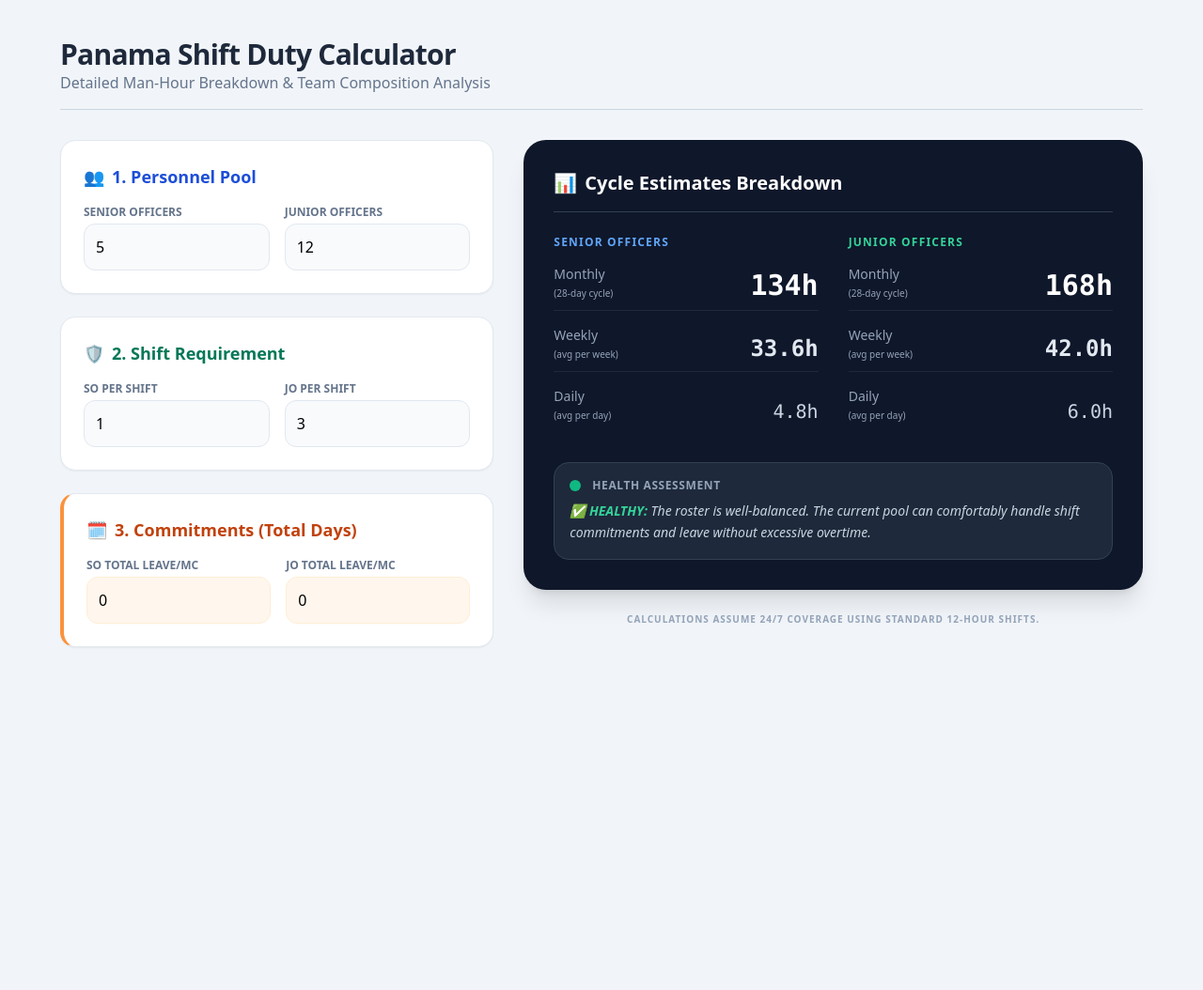
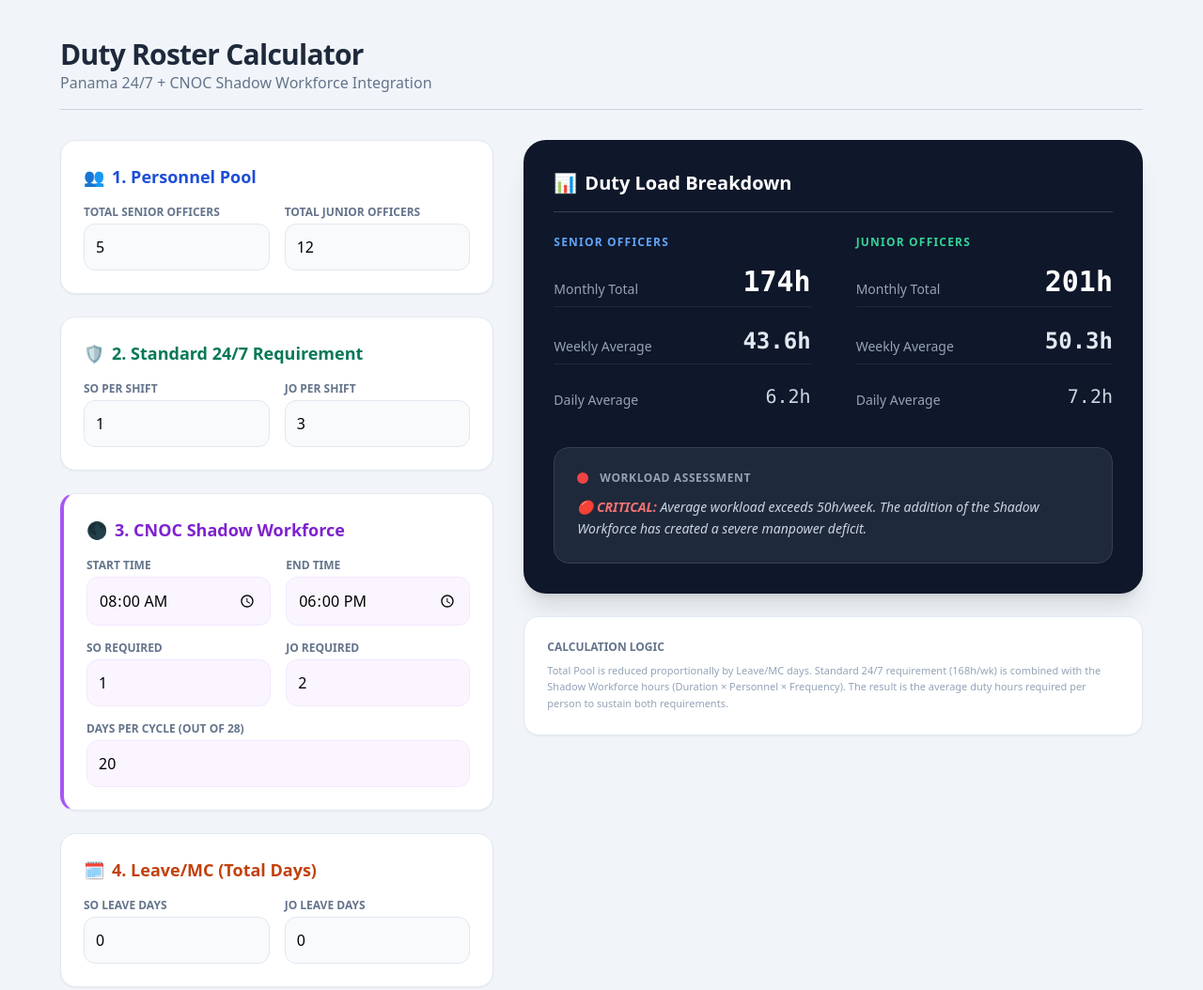
Before and after one commit to woolajabigem/duty-calculator, a plain HTML site: page index.html in a window 1280 px wide. Shown: the whole page at 94% size. Before the commit the page ends 800 px from the top, so only its background shows below. Drawn offline with nearby package versions, Linux system fonts and the light colour scheme.

Commit message:
Update index.html

```diff
--- a/index.html
+++ b/index.html
@@ -3,20 +3,21 @@
 <head>
     <meta charset="UTF-8">
     <meta name="viewport" content="width=device-width, initial-scale=1.0">
-    <title>Duty Roster Breakdown</title>
+    <title>Duty Roster & Shadow Workforce Calc</title>
     <script src="https://cdn.tailwindcss.com"></script>
 </head>
 <body class="bg-slate-100 min-h-screen p-4 md:p-10 font-sans">
     <div class="max-w-6xl mx-auto">
         <header class="mb-8 border-b border-slate-300 pb-4">
-            <h1 class="text-3xl font-extrabold text-slate-800 tracking-tight">Panama Shift Duty Calculator</h1>
-            <p class="text-slate-500 font-medium">Detailed Man-Hour Breakdown & Team Composition Analysis</p>
+            <h1 class="text-3xl font-extrabold text-slate-800 tracking-tight">Duty Roster Calculator</h1>
+            <p class="text-slate-500 font-medium">Panama 24/7 + CNOC Shadow Workforce Integration</p>
         </header>
 
         <div class="grid grid-cols-1 lg:grid-cols-12 gap-8">
 
-            <!-- Left Side: Inputs (4 Columns) -->
+            <!-- Left Side: Inputs -->
             <div class="lg:col-span-5 space-y-6">
+
                 <!-- 1. Total Pool -->
                 <div class="bg-white p-6 rounded-2xl shadow-sm border border-slate-200">
                     <h2 class="text-lg font-bold mb-4 text-blue-700 flex items-center">
@@ -24,73 +25,104 @@
                     </h2>
                     <div class="grid grid-cols-2 gap-4">
                         <div>
-                            <label class="block text-xs font-semibold uppercase text-slate-500 mb-1">Senior Officers</label>
-                            <input type="number" id="poolSO" value="5" class="w-full p-3 bg-slate-50 border border-slate-200 rounded-xl focus:ring-2 focus:ring-blue-500 outline-none" oninput="calculate()">
+                            <label class="block text-xs font-semibold uppercase text-slate-500 mb-1">Total Senior Officers</label>
+                            <input type="number" id="poolSO" value="5" class="w-full p-3 bg-slate-50 border border-slate-200 rounded-xl outline-none focus:ring-2 focus:ring-blue-500" oninput="calculate()">
                         </div>
                         <div>
-                            <label class="block text-xs font-semibold uppercase text-slate-500 mb-1">Junior Officers</label>
-                            <input type="number" id="poolJO" value="12" class="w-full p-3 bg-slate-50 border border-slate-200 rounded-xl focus:ring-2 focus:ring-blue-500 outline-none" oninput="calculate()">
+                            <label class="block text-xs font-semibold uppercase text-slate-500 mb-1">Total Junior Officers</label>
+                            <input type="number" id="poolJO" value="12" class="w-full p-3 bg-slate-50 border border-slate-200 rounded-xl outline-none focus:ring-2 focus:ring-blue-500" oninput="calculate()">
                         </div>
                     </div>
                 </div>
 
-                <!-- 2. Shift Requirements -->
+                <!-- 2. Standard 24/7 Shift Requirement -->
                 <div class="bg-white p-6 rounded-2xl shadow-sm border border-slate-200">
                     <h2 class="text-lg font-bold mb-4 text-emerald-700 flex items-center">
-                        <span class="mr-2">🛡️</span> 2. Shift Requirement
+                        <span class="mr-2">🛡️</span> 2. Standard 24/7 Requirement
                     </h2>
                     <div class="grid grid-cols-2 gap-4">
                         <div>
                             <label class="block text-xs font-semibold uppercase text-slate-500 mb-1">SO per Shift</label>
-                            <input type="number" id="reqSO" value="1" class="w-full p-3 bg-slate-50 border border-slate-200 rounded-xl focus:ring-2 focus:ring-emerald-500 outline-none" oninput="calculate()">
+                            <input type="number" id="reqSO" value="1" class="w-full p-3 bg-slate-50 border border-slate-200 rounded-xl outline-none focus:ring-2 focus:ring-emerald-500" oninput="calculate()">
                         </div>
                         <div>
                             <label class="block text-xs font-semibold uppercase text-slate-500 mb-1">JO per Shift</label>
-                            <input type="number" id="reqJO" value="3" class="w-full p-3 bg-slate-50 border border-slate-200 rounded-xl focus:ring-2 focus:ring-emerald-500 outline-none" oninput="calculate()">
+                            <input type="number" id="reqJO" value="3" class="w-full p-3 bg-slate-50 border border-slate-200 rounded-xl outline-none focus:ring-2 focus:ring-emerald-500" oninput="calculate()">
                         </div>
                     </div>
                 </div>
 
-                <!-- 3. Commitments -->
-                <div class="bg-white p-6 rounded-2xl shadow-sm border border-slate-200 border-l-4 border-l-orange-400">
+                <!-- 3. CNOC Shadow Workforce Commitment -->
+                <div class="bg-white p-6 rounded-2xl shadow-sm border border-slate-200 border-l-4 border-l-purple-500">
+                    <h2 class="text-lg font-bold mb-4 text-purple-700 flex items-center">
+                        <span class="mr-2">🌑</span> 3. CNOC Shadow Workforce
+                    </h2>
+                    <div class="grid grid-cols-2 gap-4 mb-4">
+                        <div>
+                            <label class="block text-xs font-semibold uppercase text-slate-500 mb-1">Start Time</label>
+                            <input type="time" id="shadowStart" value="08:00" class="w-full p-3 bg-purple-50 border border-purple-100 rounded-xl outline-none focus:ring-2 focus:ring-purple-500" oninput="calculate()">
+                        </div>
+                        <div>
+                            <label class="block text-xs font-semibold uppercase text-slate-500 mb-1">End Time</label>
+                            <input type="time" id="shadowEnd" value="18:00" class="w-full p-3 bg-purple-50 border border-purple-100 rounded-xl outline-none focus:ring-2 focus:ring-purple-500" oninput="calculate()">
+                        </div>
+                    </div>
+                    <div class="grid grid-cols-2 gap-4">
+                        <div>
+                            <label class="block text-xs font-semibold uppercase text-slate-500 mb-1">SO Required</label>
+                            <input type="number" id="shadowSO" value="1" class="w-full p-3 bg-purple-50 border border-purple-100 rounded-xl outline-none focus:ring-2 focus:ring-purple-500" oninput="calculate()">
+                        </div>
+                        <div>
+                            <label class="block text-xs font-semibold uppercase text-slate-500 mb-1">JO Required</label>
+                            <input type="number" id="shadowJO" value="2" class="w-full p-3 bg-purple-50 border border-purple-100 rounded-xl outline-none focus:ring-2 focus:ring-purple-500" oninput="calculate()">
+                        </div>
+                    </div>
+                    <div class="mt-4">
+                        <label class="block text-xs font-semibold uppercase text-slate-500 mb-1">Days per Cycle (out of 28)</label>
+                        <input type="number" id="shadowDays" value="20" class="w-full p-3 bg-purple-50 border border-purple-100 rounded-xl outline-none focus:ring-2 focus:ring-purple-500" oninput="calculate()">
+                    </div>
+                </div>
+
+                <!-- 4. Leave/MC -->
+                <div class="bg-white p-6 rounded-2xl shadow-sm border border-slate-200">
                     <h2 class="text-lg font-bold mb-4 text-orange-700 flex items-center">
-                        <span class="mr-2">🗓️</span> 3. Commitments (Total Days)
+                        <span class="mr-2">🗓️</span> 4. Leave/MC (Total Days)
                     </h2>
                     <div class="grid grid-cols-2 gap-4">
                         <div>
-                            <label class="block text-xs font-semibold uppercase text-slate-500 mb-1">SO Total Leave/MC</label>
-                            <input type="number" id="leaveSO" value="0" class="w-full p-3 bg-orange-50 border border-orange-100 rounded-xl focus:ring-2 focus:ring-orange-500 outline-none" oninput="calculate()">
+                            <label class="block text-xs font-semibold uppercase text-slate-500 mb-1">SO Leave Days</label>
+                            <input type="number" id="leaveSO" value="0" class="w-full p-3 bg-slate-50 border border-slate-200 rounded-xl outline-none focus:ring-2 focus:ring-orange-500" oninput="calculate()">
                         </div>
                         <div>
-                            <label class="block text-xs font-semibold uppercase text-slate-500 mb-1">JO Total Leave/MC</label>
-                            <input type="number" id="leaveJO" value="0" class="w-full p-3 bg-orange-50 border border-orange-100 rounded-xl focus:ring-2 focus:ring-orange-500 outline-none" oninput="calculate()">
+                            <label class="block text-xs font-semibold uppercase text-slate-500 mb-1">JO Leave Days</label>
+                            <input type="number" id="leaveJO" value="0" class="w-full p-3 bg-slate-50 border border-slate-200 rounded-xl outline-none focus:ring-2 focus:ring-orange-500" oninput="calculate()">
                         </div>
                     </div>
                 </div>
             </div>
 
-            <!-- Right Side: Breakdown (7 Columns) -->
+            <!-- Right Side: Breakdown -->
             <div class="lg:col-span-7 space-y-6">
                 <div class="bg-slate-900 text-white rounded-3xl p-8 shadow-xl">
                     <h2 class="text-xl font-bold mb-6 flex items-center border-b border-slate-700 pb-4">
-                        <span class="mr-2">📊</span> Cycle Estimates Breakdown
+                        <span class="mr-2">📊</span> Duty Load Breakdown
                     </h2>
 
-                    <div class="grid grid-cols-1 md:grid-cols-2 gap-8">
+                    <div class="grid grid-cols-1 md:grid-cols-2 gap-12">
                         <!-- Senior Officer Table -->
                         <div>
                             <h3 class="text-blue-400 font-bold uppercase tracking-widest text-xs mb-4">Senior Officers</h3>
-                            <div class="space-y-4">
+                            <div class="space-y-5">
                                 <div class="flex justify-between items-end border-b border-slate-800 pb-2">
-                                    <span class="text-slate-400 text-sm">Monthly <span class="text-[10px] block">(28-day cycle)</span></span>
+                                    <span class="text-slate-400 text-sm">Monthly Total</span>
                                     <span id="moSO" class="text-3xl font-mono font-bold text-white">0</span>
                                 </div>
                                 <div class="flex justify-between items-end border-b border-slate-800 pb-2">
-                                    <span class="text-slate-400 text-sm">Weekly <span class="text-[10px] block">(avg per week)</span></span>
+                                    <span class="text-slate-400 text-sm">Weekly Average</span>
                                     <span id="wkSO" class="text-2xl font-mono font-semibold text-slate-200">0</span>
                                 </div>
                                 <div class="flex justify-between items-end">
-                                    <span class="text-slate-400 text-sm">Daily <span class="text-[10px] block">(avg per day)</span></span>
+                                    <span class="text-slate-400 text-sm">Daily Average</span>
                                     <span id="dySO" class="text-xl font-mono text-slate-300">0</span>
                                 </div>
                             </div>
@@ -99,44 +131,48 @@
                         <!-- Junior Officer Table -->
                         <div>
                             <h3 class="text-emerald-400 font-bold uppercase tracking-widest text-xs mb-4">Junior Officers</h3>
-                            <div class="space-y-4">
+                            <div class="space-y-5">
                                 <div class="flex justify-between items-end border-b border-slate-800 pb-2">
-                                    <span class="text-slate-400 text-sm">Monthly <span class="text-[10px] block">(28-day cycle)</span></span>
+                                    <span class="text-slate-400 text-sm">Monthly Total</span>
                                     <span id="moJO" class="text-3xl font-mono font-bold text-white">0</span>
                                 </div>
                                 <div class="flex justify-between items-end border-b border-slate-800 pb-2">
-                                    <span class="text-slate-400 text-sm">Weekly <span class="text-[10px] block">(avg per week)</span></span>
+                                    <span class="text-slate-400 text-sm">Weekly Average</span>
                                     <span id="wkJO" class="text-2xl font-mono font-semibold text-slate-200">0</span>
                                 </div>
                                 <div class="flex justify-between items-end">
-                                    <span class="text-slate-400 text-sm">Daily <span class="text-[10px] block">(avg per day)</span></span>
+                                    <span class="text-slate-400 text-sm">Daily Average</span>
                                     <span id="dyJO" class="text-xl font-mono text-slate-300">0</span>
                                 </div>
                             </div>
                         </div>
                     </div>
 
-                    <div class="mt-10 p-4 bg-slate-800 rounded-2xl border border-slate-700">
-                        <div class="flex items-center space-x-3">
-                            <div id="statusIndicator" class="h-3 w-3 rounded-full bg-emerald-500 animate-pulse"></div>
-                            <span class="text-xs font-bold uppercase text-slate-400 tracking-wider">Health Assessment</span>
+                    <!-- Workload Analysis -->
+                    <div class="mt-10 p-6 bg-slate-800 rounded-2xl border border-slate-700">
+                        <div class="flex items-center space-x-3 mb-3">
+                            <div id="statusIndicator" class="h-3 w-3 rounded-full bg-emerald-500"></div>
+                            <span class="text-xs font-bold uppercase text-slate-400 tracking-wider">Workload Assessment</span>
                         </div>
-                        <p id="healthMsg" class="mt-2 text-sm text-slate-300 leading-relaxed italic">
-                            Analyzing manpower sustainability...
+                        <p id="healthMsg" class="text-sm text-slate-300 leading-relaxed italic">
+                            ...
                         </p>
                     </div>
                 </div>
 
-                <p class="text-[10px] text-slate-400 text-center uppercase tracking-widest font-bold">
-                    Calculations assume 24/7 coverage using standard 12-hour shifts.
-                </p>
+                <div class="p-6 bg-white rounded-2xl border border-slate-200 shadow-sm">
+                    <h4 class="text-xs font-bold text-slate-500 uppercase mb-2">Calculation Logic</h4>
+                    <p class="text-[11px] text-slate-400 leading-relaxed">
+                        Total Pool is reduced proportionally by Leave/MC days. Standard 24/7 requirement (168h/wk) is combined with the Shadow Workforce hours (Duration × Personnel × Frequency). The result is the average duty hours required per person to sustain both requirements.
+                    </p>
+                </div>
             </div>
         </div>
     </div>
 
     <script>
         function calculate() {
-            // Grab Inputs
+            // Inputs
             const pSO = parseFloat(document.getElementById('poolSO').value) || 0;
             const pJO = parseFloat(document.getElementById('poolJO').value) || 0;
             const rSO = parseFloat(document.getElementById('reqSO').value) || 0;
@@ -144,49 +180,67 @@
             const lSO = parseFloat(document.getElementById('leaveSO').value) || 0;
             const lJO = parseFloat(document.getElementById('leaveJO').value) || 0;
 
+            // Shadow Inputs
+            const sStart = document.getElementById('shadowStart').value;
+            const sEnd = document.getElementById('shadowEnd').value;
+            const sSO = parseFloat(document.getElementById('shadowSO').value) || 0;
+            const sJO = parseFloat(document.getElementById('shadowJO').value) || 0;
+            const sDays = parseFloat(document.getElementById('shadowDays').value) || 0;
+
             const daysInCycle = 28;
 
-            // 1. Calculate Total Organizational Need (Man-hours)
-            const totalHoursNeededSO = rSO * 24 * daysInCycle;
-            const totalHoursNeededJO = rJO * 24 * daysInCycle;
+            // Calculate Shadow Duration
+            const startArr = sStart.split(':');
+            const endArr = sEnd.split(':');
+            let duration = (parseInt(endArr[0]) + parseInt(endArr[1])/60) - (parseInt(startArr[0]) + parseInt(startArr[1])/60);
+            if (duration < 0) duration += 24; // Handle overnight shifts if any
 
-            // 2. Calculate Effective Pool size (subtracting leave/MC)
-            // If someone takes 28 days of leave, they are "0" people available.
+            // 1. Standard 24/7 Requirement (Total hours for the unit)
+            const baseNeedSO = rSO * 24 * daysInCycle;
+            const baseNeedJO = rJO * 24 * daysInCycle;
+
+            // 2. Shadow Workforce Requirement (Total extra hours)
+            const shadowNeedSO = sSO * duration * sDays;
+            const shadowNeedJO = sJO * duration * sDays;
+
+            // 3. Combined Requirement
+            const totalNeedSO = baseNeedSO + shadowNeedSO;
+            const totalNeedJO = baseNeedJO + shadowNeedJO;
+
+            // 4. Effective Pool (Accounting for leave)
             const effSO = Math.max(0.1, pSO - (lSO / daysInCycle));
             const effJO = Math.max(0.1, pJO - (lJO / daysInCycle));
 
-            // 3. Compute Averages
-            const monthSO = totalHoursNeededSO / effSO;
-            const monthJO = totalHoursNeededJO / effJO;
+            // 5. Compute Final Metrics
+            const monthSO = totalNeedSO / effSO;
+            const monthJO = totalNeedJO / effJO;
 
-            // Update DOM - Senior
+            // Update UI
             document.getElementById('moSO').innerText = Math.round(monthSO) + "h";
             document.getElementById('wkSO').innerText = (monthSO / 4).toFixed(1) + "h";
             document.getElementById('dySO').innerText = (monthSO / 28).toFixed(1) + "h";
 
-            // Update DOM - Junior
             document.getElementById('moJO').innerText = Math.round(monthJO) + "h";
             document.getElementById('wkJO').innerText = (monthJO / 4).toFixed(1) + "h";
             document.getElementById('dyJO').innerText = (monthJO / 28).toFixed(1) + "h";
 
-            // 4. Health Messaging Logic
+            // Health Message
             const avgWk = monthJO / 4;
             const msgBox = document.getElementById('healthMsg');
             const indicator = document.getElementById('statusIndicator');
 
-            if (avgWk > 48) {
-                msgBox.innerHTML = "⚠️ <strong class='text-red-400'>CRITICAL OVERLOAD:</strong> Your Junior Officers are averaging over 48h/week. This will cause burnout and is likely unsustainable for a long-term Panama rotation.";
+            if (avgWk > 50) {
+                msgBox.innerHTML = "🔴 <strong class='text-red-400'>CRITICAL:</strong> Average workload exceeds 50h/week. The addition of the Shadow Workforce has created a severe manpower deficit.";
                 indicator.className = "h-3 w-3 rounded-full bg-red-500 animate-ping";
-            } else if (avgWk > 42.5) {
-                msgBox.innerHTML = "⚖️ <strong class='text-orange-400'>HIGH WORKLOAD:</strong> Personnel are exceeding the standard 42h/week average. Monitor for fatigue.";
-                indicator.className = "h-3 w-3 rounded-full bg-orange-400 animate-pulse";
+            } else if (avgWk > 44) {
+                msgBox.innerHTML = "🟡 <strong class='text-yellow-400'>STRETCHED:</strong> Average workload is approx. " + avgWk.toFixed(1) + "h/week. This is manageable but leaves no room for unexpected MC or emergency leave.";
+                indicator.className = "h-3 w-3 rounded-full bg-yellow-500 animate-pulse";
             } else {
-                msgBox.innerHTML = "✅ <strong class='text-emerald-400'>HEALTHY:</strong> The roster is well-balanced. The current pool can comfortably handle shift commitments and leave without excessive overtime.";
+                msgBox.innerHTML = "🟢 <strong class='text-emerald-400'>SUSTAINABLE:</strong> The current pool can cover both the 24/7 duty and the CNOC Shadow Workforce within standard hours.";
                 indicator.className = "h-3 w-3 rounded-full bg-emerald-500";
             }
         }
 
-        // Initial Run
         window.onload = calculate;
     </script>
 </body>
```
